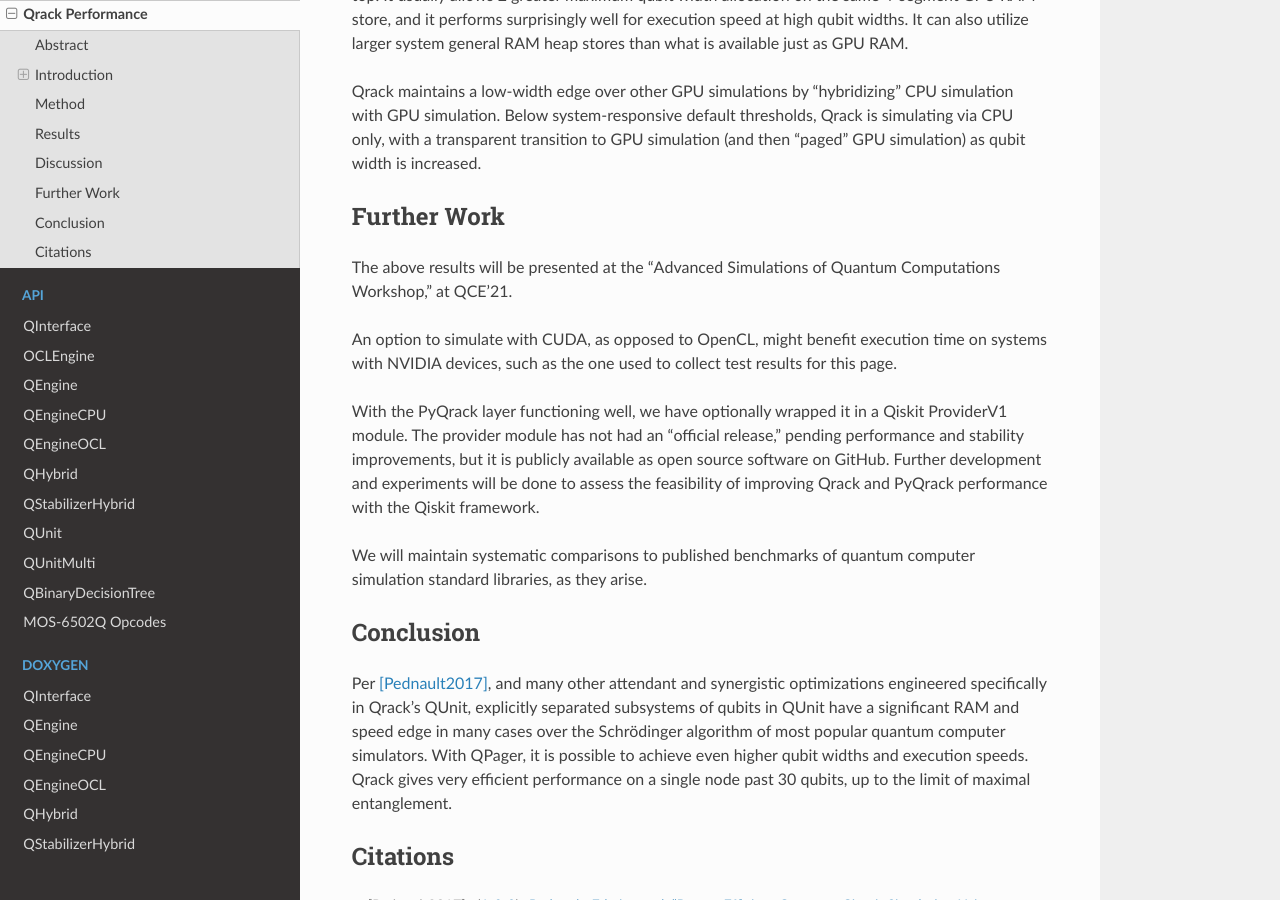
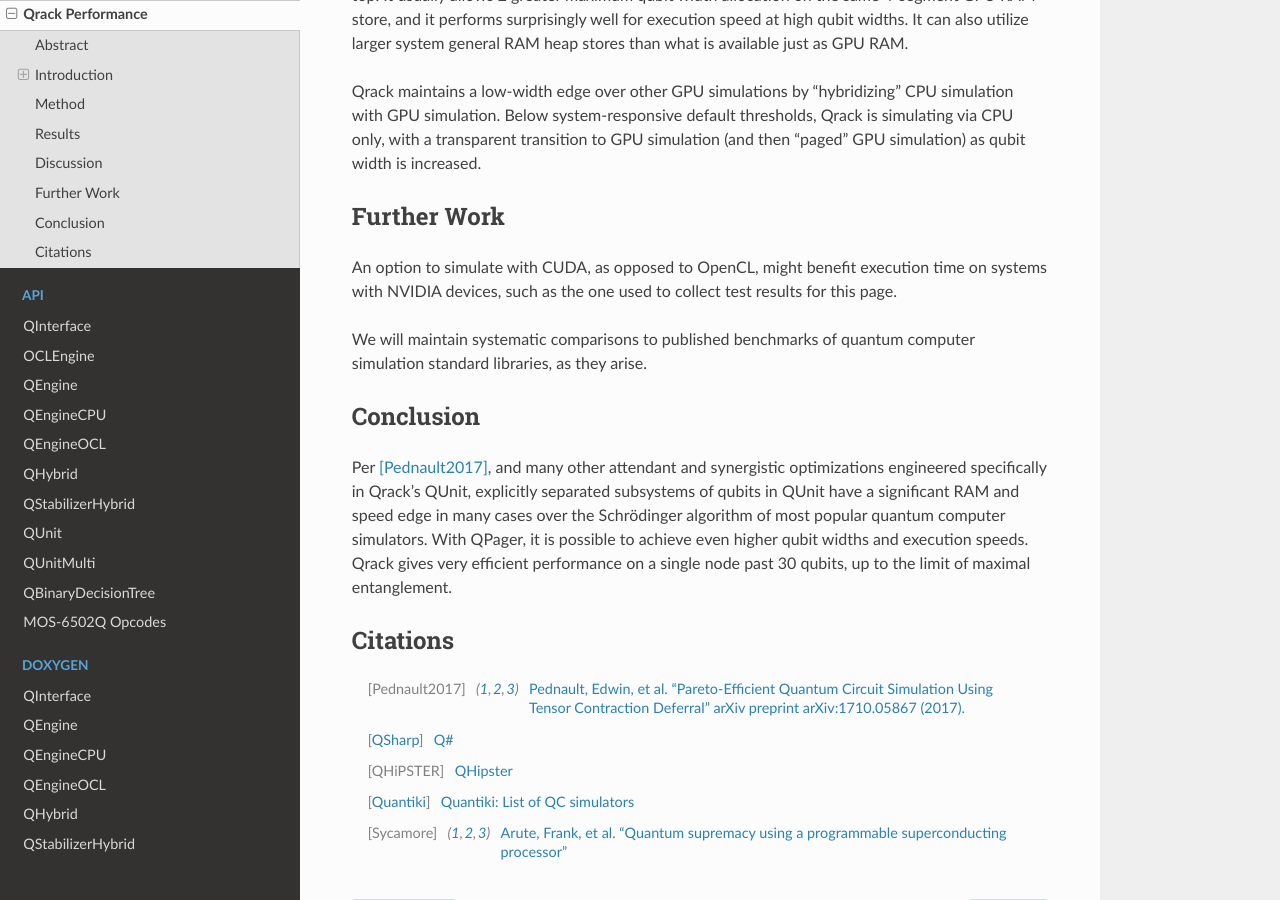
Before and after one commit to vm6502q/qrack.github.io, a Sphinx documentation site: the page built from docs/performance.rst, in a window 1280 px wide and 900 px high, scrolled down 7106 px. Built offline with Sphinx 7.4.7 and the Read the Docs theme 2.0.0, drawn with Linux system fonts in a browser that asks for light colours.

Commit message:
Cut old further work

```diff
--- a/docs/performance.rst
+++ b/docs/performance.rst
@@ -90,11 +90,7 @@ Qrack maintains a low-width edge over other GPU simulations by "hybridizing" CPU
 Further Work
 ************
 
-The above results will be presented at the "Advanced Simulations of Quantum Computations Workshop," at QCE'21.
-
 An option to simulate with CUDA, as opposed to OpenCL, might benefit execution time on systems with NVIDIA devices, such as the one used to collect test results for this page.
-
-With the PyQrack layer functioning well, we have optionally wrapped it in a Qiskit ProviderV1 module. The provider module has not had an "official release," pending performance and stability improvements, but it is publicly available as open source software on GitHub. Further development and experiments will be done to assess the feasibility of improving Qrack and PyQrack performance with the Qiskit framework.
 
 We will maintain systematic comparisons to published benchmarks of quantum computer simulation standard libraries, as they arise.
 
```
